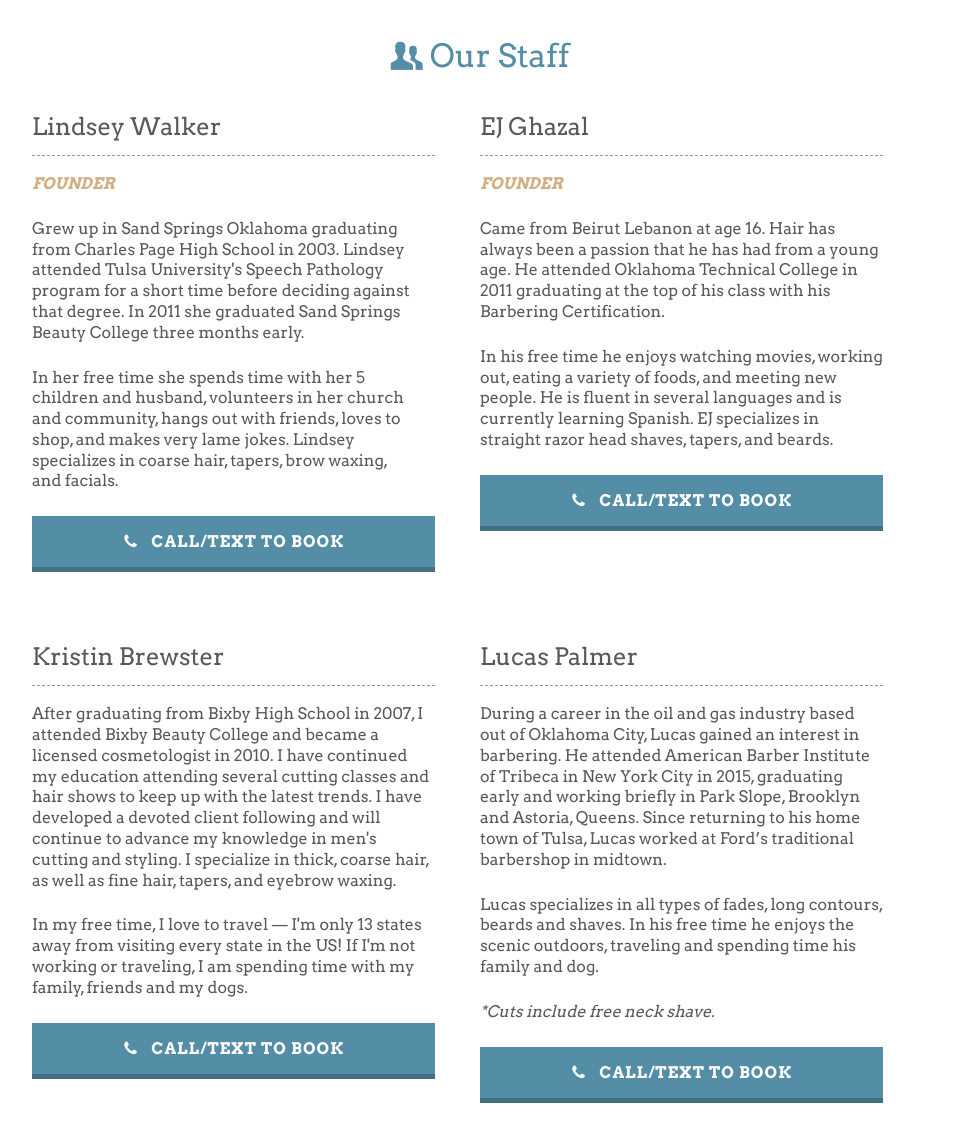
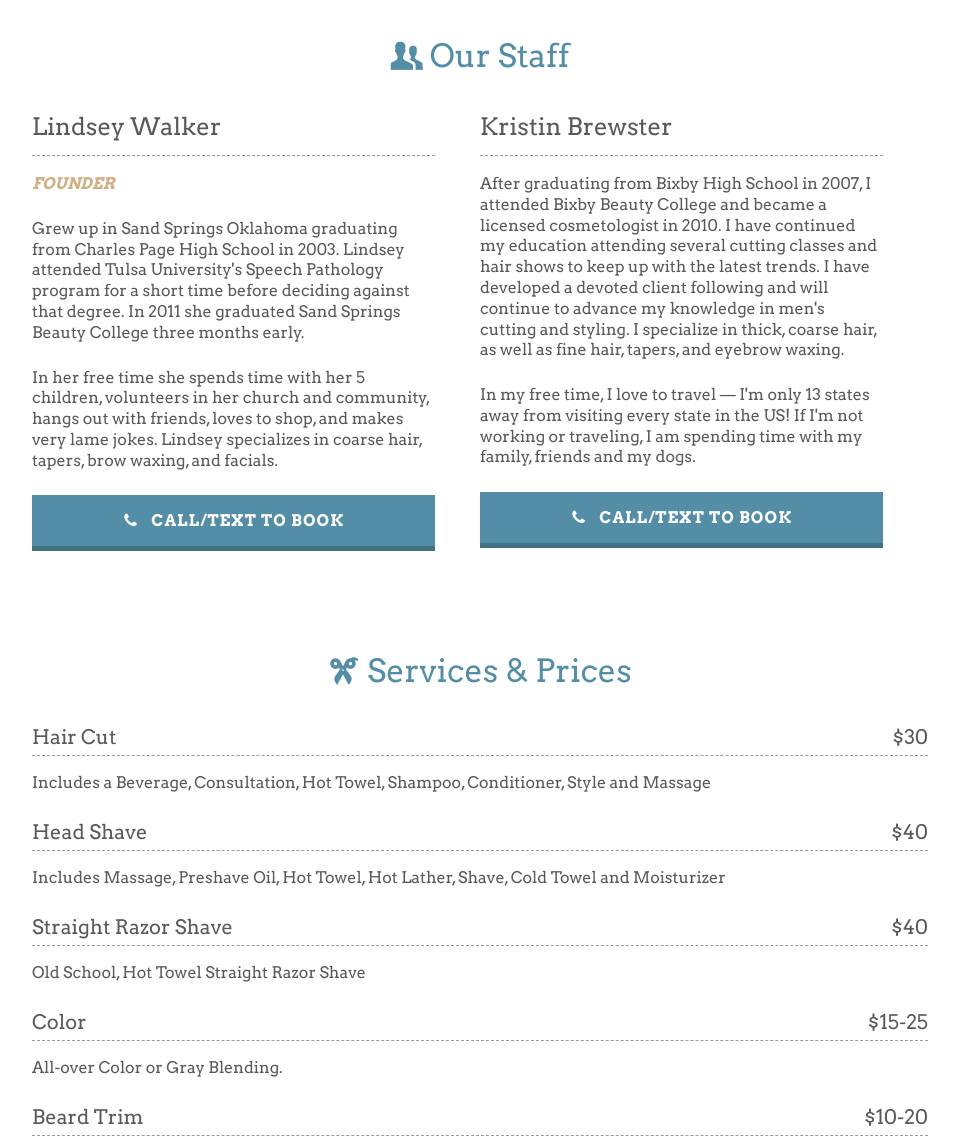
Before and after one commit to tulsamensshop/website, a website: page index.html in a window 1280 px wide. Shown: the part 886-2025 px from the top of the page, without its empty margins (160-1119 px from the left). Drawn offline with nearby package versions, Linux system fonts and the light colour scheme.

Commit message:
Removed bios

```diff
--- a/index.html
+++ b/index.html
@@ -66,24 +66,13 @@
                                 <p><em>Founder</em></p>
                                 <!-- <p><em>By Appointment Only (1-2 Week Wait Time)</em></p> -->
                                 <p>Grew up in Sand Springs Oklahoma graduating from Charles Page High School in 2003. Lindsey attended Tulsa University's Speech Pathology program for a short time before deciding against that degree. In 2011 she graduated Sand Springs Beauty College three months early.</p>
-                                <p>In her free time she spends time with her 5 children and husband, volunteers in her church and community, hangs out with friends, loves to shop, and makes very lame jokes. Lindsey specializes in coarse hair, tapers, brow waxing, and&nbsp;facials.</p>
+                                <p>In her free time she spends time with her 5 children, volunteers in her church and community, hangs out with friends, loves to shop, and makes very lame jokes. Lindsey specializes in coarse hair, tapers, brow waxing, and&nbsp;facials.</p>
                             </div>
                             <a href="tel:9188513033" class="button telephone js-telephone tooltip"><i class="icon-phone"></i> Call/Text to Book
                               <span class="tooltiptext">Leave a voicemail and I will respond shortly!</span></a>
                             <!-- <a href="mailto:lindseywalker@ymail.com?subject=TMS.com Appointment Booking Request" class="button"><i class="icon-mail"></i> Book By Email</a> -->
                         </div>
                         <div class="half right">
-                            <h3>EJ Ghazal</h3>
-                            <div class="bio-wrapper">
-                                <p><em>Founder</em></p>
-                                <p>Came from Beirut Lebanon at age 16. Hair has always been a passion that he has had from a young age. He attended Oklahoma Technical College in 2011 graduating at the top of his class with his Barbering Certification.</p>
-                                <p>In his free time he enjoys watching movies, working out, eating a variety of foods, and meeting new people. He is fluent in several languages and is currently learning Spanish. EJ specializes in straight razor head shaves, tapers, and&nbsp;beards.</p>
-                                </div>
-                            <a href="tel:9188513033" class="button telephone js-telephone tooltip"><i class="icon-phone"></i> Call/Text to Book
-                              <span class="tooltiptext">Leave a voicemail and I will respond shortly!</span></a>
-                            <!-- <a href="mailto:ejbarber@live.com?subject=TMS.com Appointment Booking Request" class="button"><i class="icon-mail"></i> Book By Email</a> -->
-                        </div>
-                        <div class="half">
                             <h3>Kristin Brewster</h3>
                             <div class="bio-wrapper">
                                 <p>After graduating from Bixby High School in 2007, I attended Bixby Beauty College and became a licensed cosmetologist in 2010.  I have continued my education attending several cutting classes and hair shows to keep up with the latest trends. I have developed a devoted client following and will continue to advance my knowledge in men's cutting and styling. I specialize in thick, coarse hair, as well as fine hair, tapers, and eyebrow waxing.</p>
@@ -94,19 +83,6 @@
                             <!-- <a href="tel:9189918149" class="button telephone js-telephone tooltip"><i class="icon-phone"></i> Call/Text to Book <span class="telephone-number">(918) 991-8149</span><span class="tooltiptext">Leave a voicemail and I will respond shortly!</span></a> -->
                             <!-- <a href="mailto:lindseywalker@ymail.com?subject=TMS.com Appointment Booking Request" class="button"><i class="icon-mail"></i> Book By Email</a> -->
                         </div>
-                        <div class="half right ">
-                            <h3>Lucas Palmer</h3>
-                            <div class="bio-wrapper">
-                                <p>During a career in the oil and gas industry based out of Oklahoma City, Lucas gained an interest in barbering. He attended American Barber Institute of Tribeca in New York City in 2015, graduating early and working briefly in Park Slope, Brooklyn and Astoria, Queens. Since returning to his home town of Tulsa, Lucas worked at Ford’s traditional barbershop in midtown.</p>
-                                <p>Lucas specializes in all types of fades, long contours, beards and shaves. In his free time he enjoys the scenic outdoors, traveling and spending time his family&nbsp;and&nbsp;dog.</p>
-                                <p style="font-style: italic;">*Cuts include free neck shave.</p>
-                              </div>
-                              <a href="tel:9188513033" class="button telephone js-telephone tooltip"><i class="icon-phone"></i> Call/Text to Book
-                                <span class="tooltiptext">Leave a voicemail and I will respond shortly!</span></a>
-                            <!-- <a href="tel:9188299789" class="button telephone js-telephone tooltip"><i class="icon-phone"></i> Call to Book <span class="telephone-number">(918) 829-9789</span><span class="tooltiptext">Leave a voicemail and I will respond shortly!</span></a> -->
-                            <!-- <a href="mailto:ejbarber@live.com?subject=TMS.com Appointment Booking Request" class="button"><i class="icon-mail"></i> Book By Email</a> -->
-                        </div>
-
                     </article>
                 </section>
                 <section>
```
